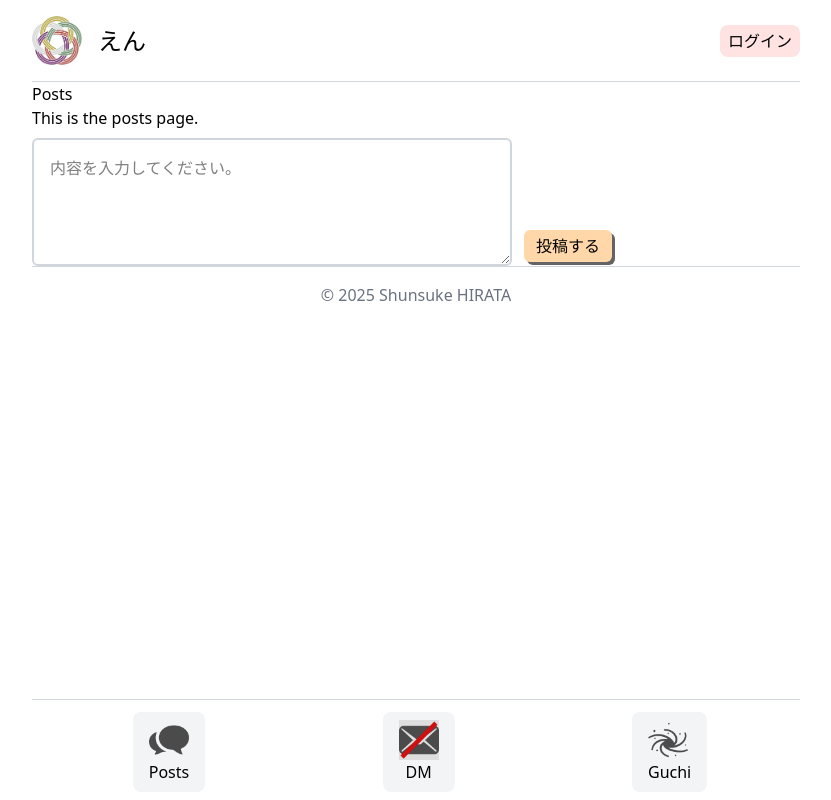
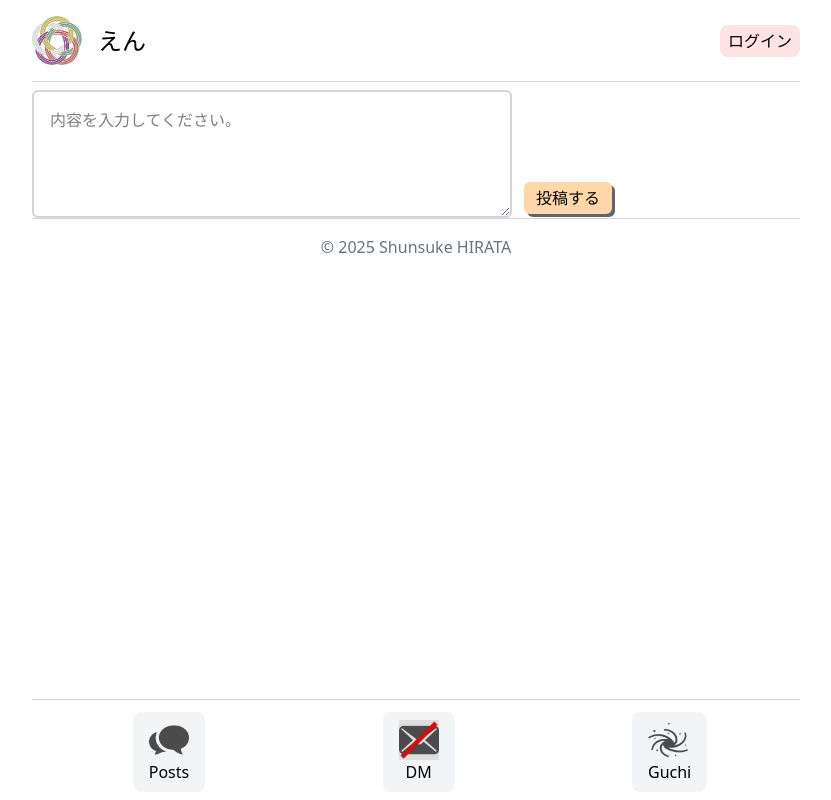
Before and after one commit to Shunsuke0205/message-board-site-on-vercel, a Next.js app: page /posts in a window 1280 px wide. Shown: the whole page, without its empty margins (224-1055 px from the left). Built offline with nearby package versions, Linux system fonts and the light colour scheme; no server answers; the database is empty.

Commit message:
remove: p tags

```diff
--- a/src/app/posts/page.tsx
+++ b/src/app/posts/page.tsx
@@ -5,8 +5,6 @@ import PostForm from "./PostForm";
 const page = () => {
   return (
     <div>
-      <h1>Posts</h1>
-      <p>This is the posts page.</p>
       <PostForm />
       <PostCardList />
     </div>
```
